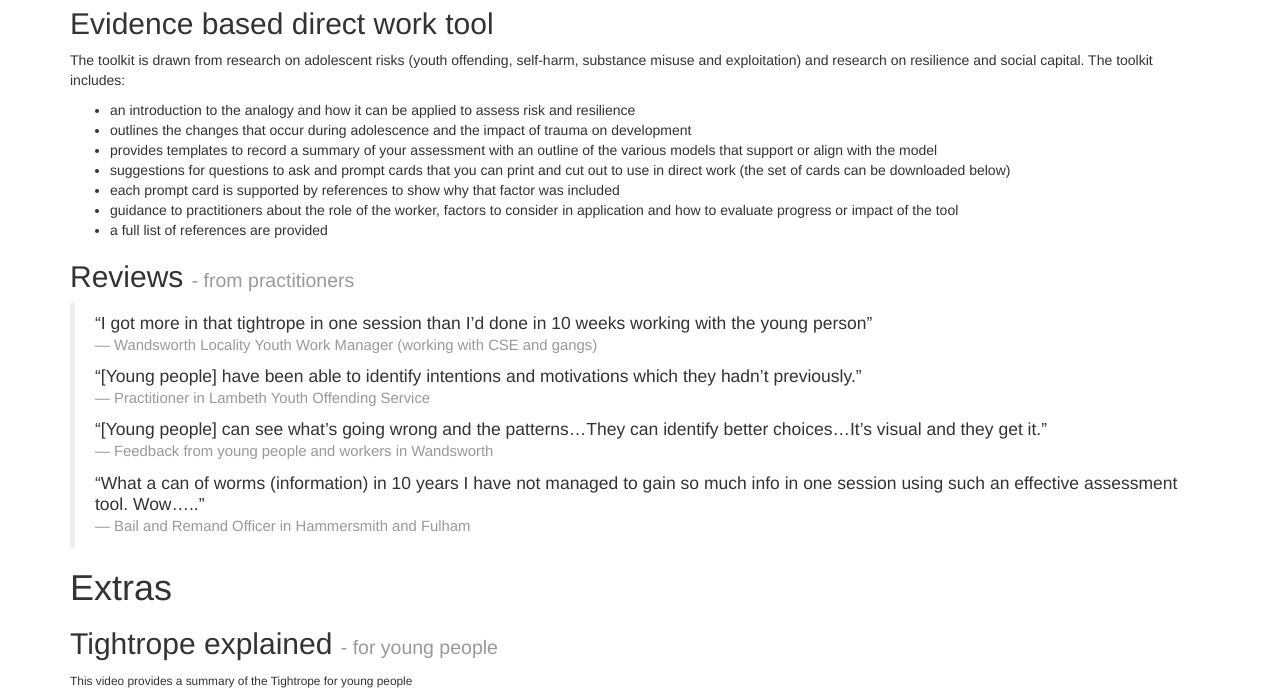
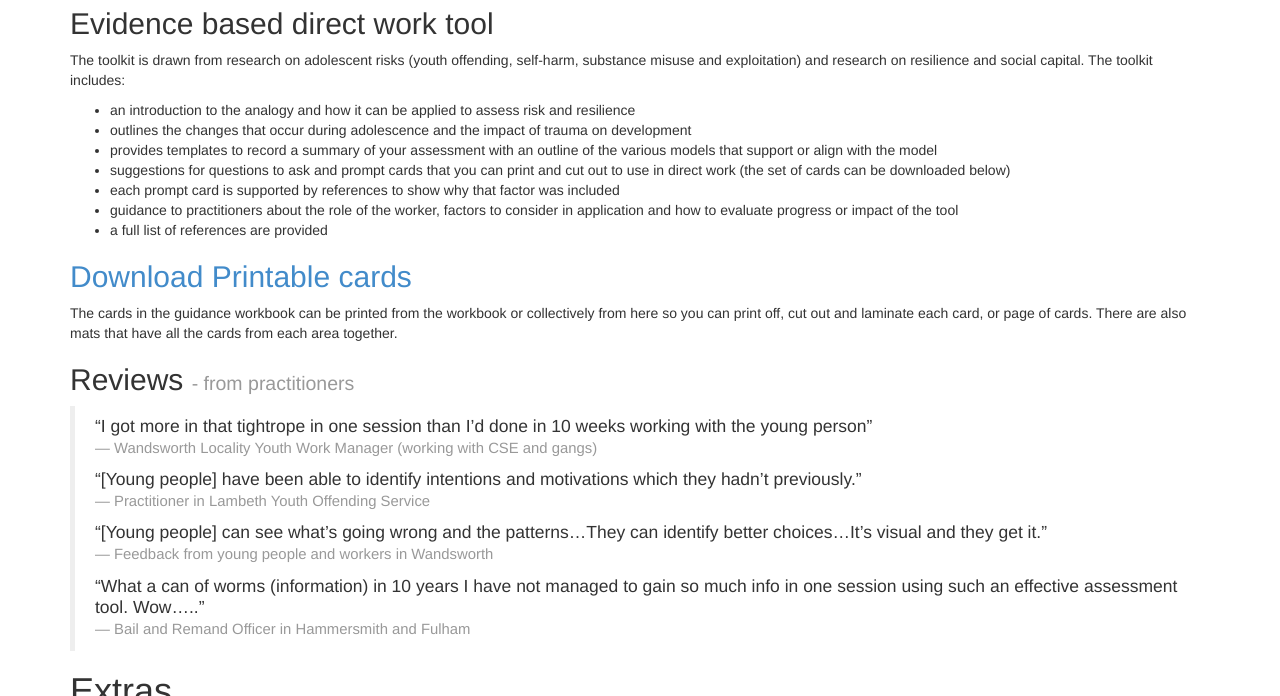
Before and after one commit to retrotravelbug/tightropetool, a Jekyll site: the page built from adolescent tightrope.md, in a window 1280 px wide and 900 px high, scrolled down 768 px, cut to the strip 0-696 px from the top of the window. Built offline with Jekyll 4.4.1, drawn with Linux system fonts in a browser that asks for light colours; nearby versions of some CDN libraries; some of the changed text lies outside the part shown.

Commit message:
Update adolescent tightrope.md

```diff
--- a/adolescent tightrope.md
+++ b/adolescent tightrope.md
@@ -37,6 +37,10 @@ The toolkit is drawn from research on adolescent risks (youth offending, self-ha
 - guidance to practitioners about the role of the worker, factors to consider in application and how to evaluate progress or impact of the tool
 - a full list of references are provided
 
+## [Download Printable cards]
+
+The cards in the guidance workbook can be printed from the workbook or collectively from here so you can print off, cut out and laminate each card, or page of cards. There are also mats that have all the cards from each area together.
+
 ## Reviews <small> - from practitioners</small>
 
 > "I got more in that tightrope in one session than I’d done in 10 weeks working with the young person"
@@ -96,7 +96,7 @@ For more information email: [tightropetool@gmail.com](mailto:tightropetool@gmail
 [sample workbook]: /downloads/tightropemodel.pdf
 [OOCD Screening Template 2019.pdf]: /downloads/OOCD%20Screening%20Tightrope%202019.pdf
 [Circus Act]: /downloads/Circus%20Act%20-%202012.pdf
-[printable cards]: /downloads/Cards.pdf
+[download printable cards]: /downloads/CardsA.pdf
 
 > "To be left alone on the tightrope of youthful unknowing is to experience the excruciating beauty of full freedom and the threat of eternal indecision."
 > <small>Maya Angelou</small>
```
Also changed, not shown: other parts of adolescent tightrope.md (+0 -4 lines).
